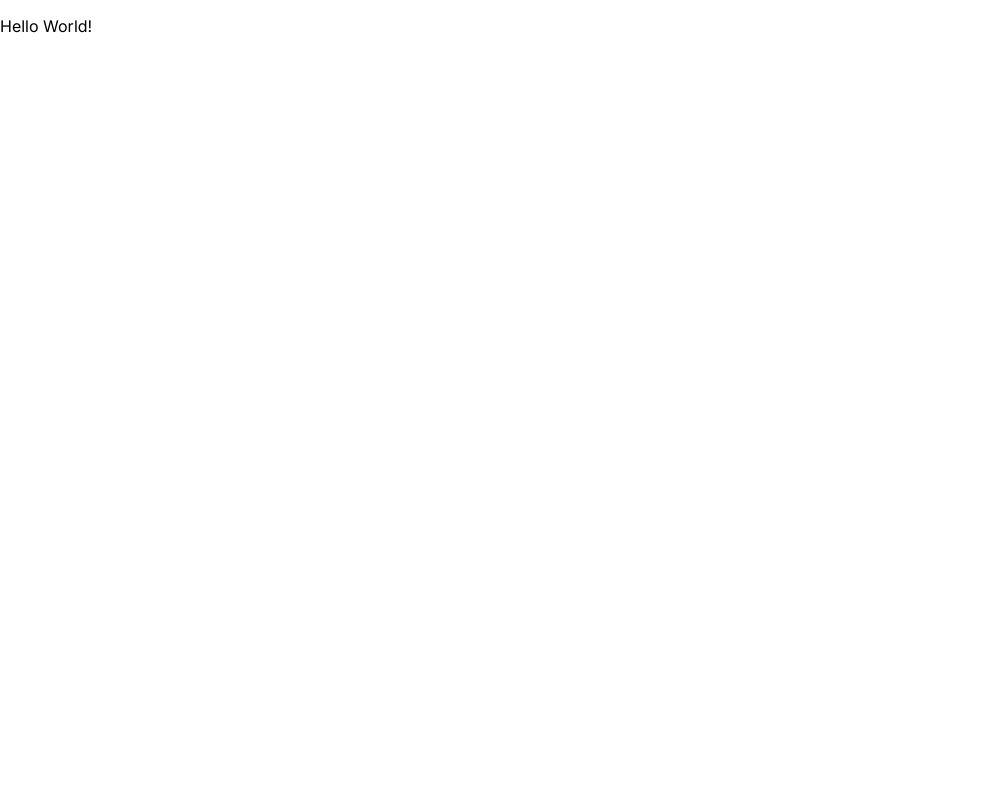
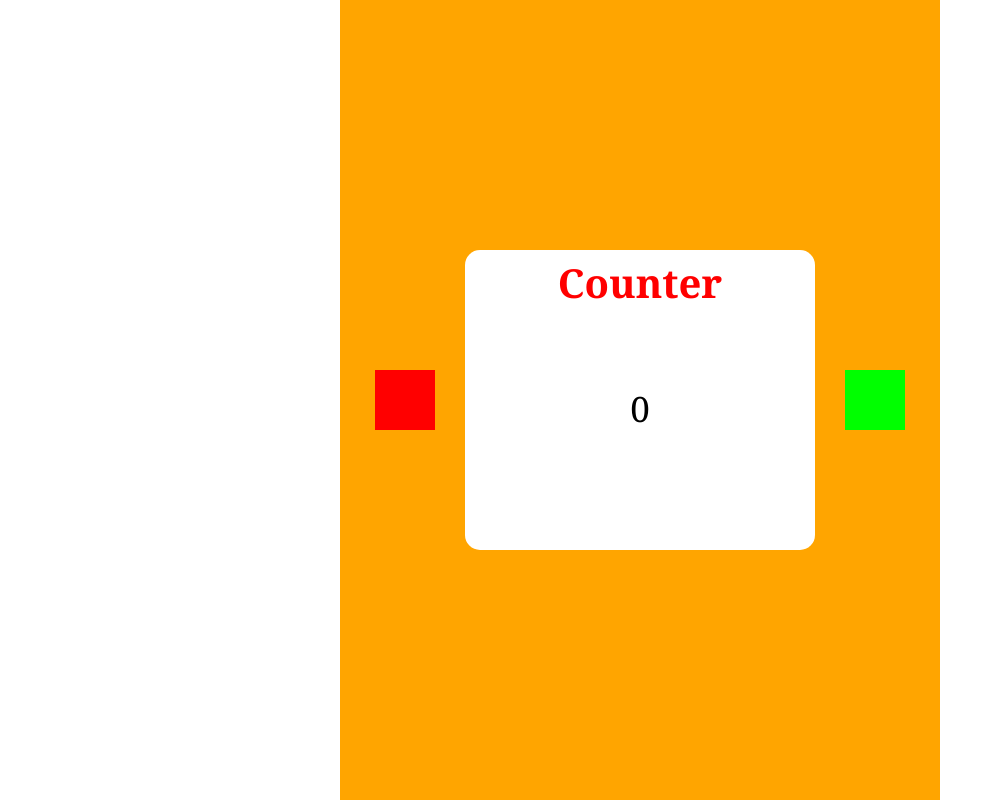
Before and after one commit to Hack4Impact-UMD/lpf-onboarding, a Next.js app: page / in a window 1280 px wide. Shown: the whole page, without its empty margins (0-1002 px from the left). Built offline with nearby package versions, Linux system fonts and the light colour scheme.

Commit message:
centered Counter on home page

```diff
--- /dev/null
+++ b/src/app/page.module.css
@@ -0,0 +1,4 @@
+.container {
+    display: flex;
+    justify-content: center;
+}
--- a/src/app/page.tsx
+++ b/src/app/page.tsx
@@ -1,5 +1,10 @@
-import Image from "next/image";
+import Counter from "@/components/Counter";
+import styles from './page.module.css';
 
 export default function Home() {
-  return <p>Hello World!</p>
+  return (
+    <div className={styles.container}>
+      <Counter />
+    </div>
+  );
 }
```
